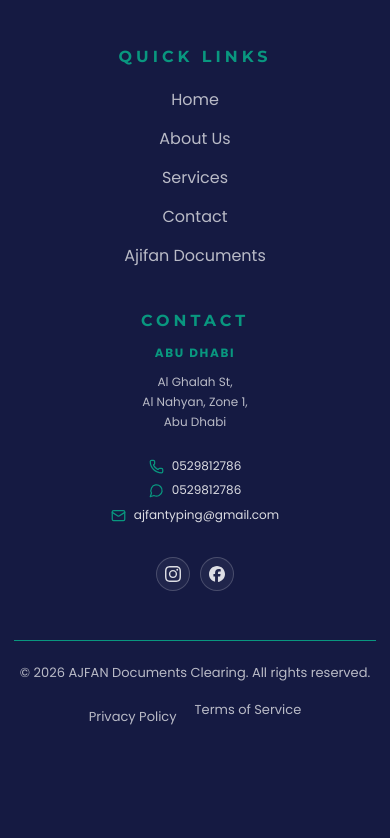
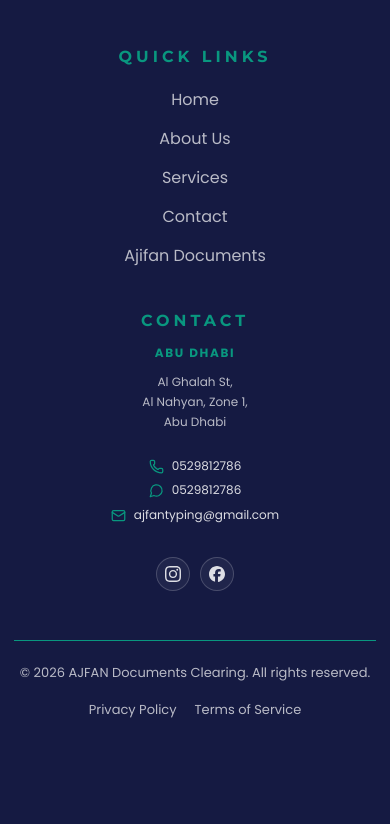
Before and after one commit to wwwwebexxy-cmd/ajfan, a Next.js app: page /about in a window 390 px wide. Shown: the part 5849-6687 px from the top of the page. Built offline with nearby package versions, Linux system fonts and the light colour scheme; no server answers.

Commit message:
Update globals.css

```diff
--- a/app/globals.css
+++ b/app/globals.css
@@ -771,9 +771,11 @@ button, a { -webkit-tap-highlight-color: transparent; }
   .footer .footer-address p { display: block; max-width: none; margin: 10px 0 0; }
   .footer-contact-links a { width: 100%; min-width: 0; justify-content: center; text-align: left; overflow-wrap: anywhere; }
   .footer-socials { justify-content: center; }
-  .copyright { align-items: center; justify-content: center; width: 100%; margin-top: 42px; padding-top: 22px; text-align: center; }
+  .copyright { flex-direction: column; align-items: center; justify-content: center; width: 100%; margin-top: 42px; padding-top: 22px; text-align: center; }
   .copyright > span:first-child { max-width: 100%; line-height: 1.5; }
-  .footer-legal { justify-content: center; flex-wrap: wrap; gap: 10px 18px; }
+  .footer-legal { width: 100%; align-items: center; justify-content: center; flex-wrap: nowrap; gap: 10px 18px; }
+  .footer-legal a { display: inline-flex; align-items: center; margin: 0; white-space: nowrap; }
+  .footer-legal span { white-space: nowrap; }
 }
 
 @media (max-width: 380px) {
```
